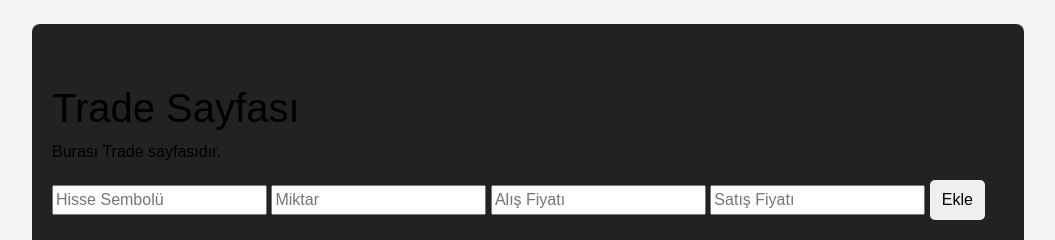
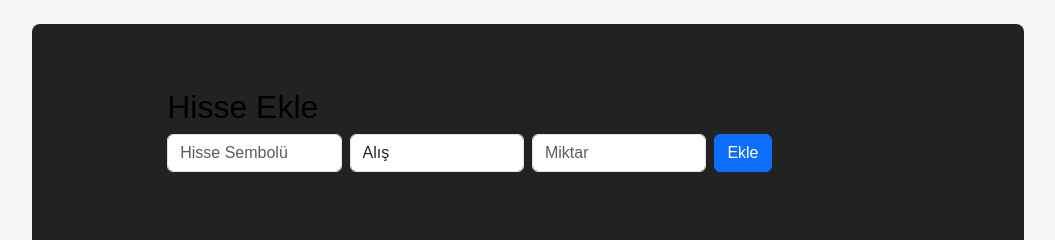
Before and after one commit to emirrkerem/borsa_proje, a Flask app: page /trade in a window 1280 px wide. Shown: the part 130-370 px from the top of the page, without its empty margins (112-1167 px from the left). Run offline with Flask 3, Linux system fonts and the light colour scheme.

Commit message:
trade sayfasını güncelledik.

```diff
--- a/templates/trade.html
+++ b/templates/trade.html
@@ -1,19 +1,28 @@
 {% extends "base.html" %}
 
 {% block content %}
+<div class="container mt-4">
+    <h2>Hisse Ekle</h2>
+    <form id="tradeForm" class="row g-2">
+        <div class="col-md-3">
+            <input type="text" class="form-control" placeholder="Hisse Sembolü" name="symbol">
+        </div>
+        <div class="col-md-3">
+            <select class="form-control" name="action">
+                <option value="buy">Alış</option>
+                <option value="sell">Satış</option>
+            </select>
+        </div>
+        <div class="col-md-3">
+            <input type="number" class="form-control" placeholder="Miktar" name="quantity">
+        </div>
+        <div class="col-md-3">
+            <button type="submit" class="btn btn-primary">Ekle</button>
+        </div>
+    </form>
+</div>
+
 <div class="container"></div>
-    <h1>Trade Sayfası</h1>
-    <p>Burası Trade sayfasıdır.</p>
-
-     <!-- Yeni Trade Ekleme Formu -->
-     <form id="tradeForm">
-        <input type="text" id="symbol" placeholder="Hisse Sembolü">
-        <input type="number" id="quantity" placeholder="Miktar">
-        <input type="number" id="buy_price" placeholder="Alış Fiyatı">
-        <input type="number" id="sell_price" placeholder="Satış Fiyatı">
-        <button type="button" onclick="addTrade()">Ekle</button>
-    </form>
-
     <!-- Trade Tablosu -->
     <table class="table table-dark table-striped">
         <thead>
```
